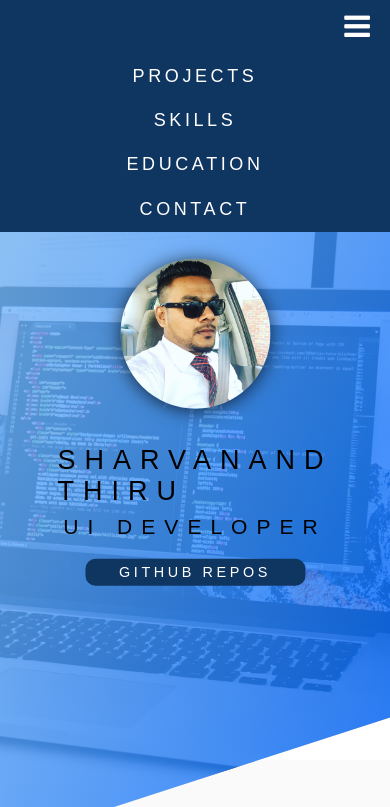
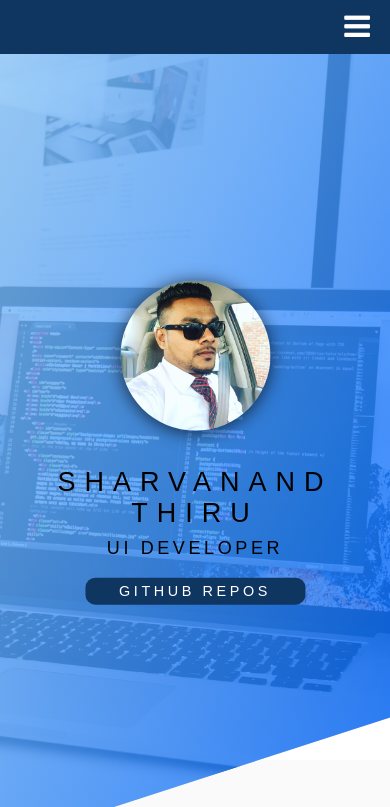
Before and after one commit to Sharvanand/sharvanand-portfolio, a plain HTML site: page index.html in a window 390 px wide. Shown: the top 807 px of the page. Drawn offline with nearby package versions, Linux system fonts and the light colour scheme.

Commit message:
Second Commit

```diff
--- a/css/style.css
+++ b/css/style.css
@@ -95,12 +95,13 @@ html {
   color: var(--color-black);
   margin-bottom: 3%;
 }
-.name-box h3 {
+.show-developer li {
   font-weight: 400;
   text-transform: uppercase;
-  letter-spacing: 0.5rem;
+  letter-spacing: 0.2rem;
   color: var(--color-black);
   text-align: center;
+  list-style: none;
 }
 .github-links {
   display: flex;
@@ -394,7 +395,12 @@ textarea {
     flex-direction: column;
     justify-content: flex-start;
     width: 100%;
-    position: relative;
+  }
+  .name-box img {
+    margin-top: 15%;
+  }
+  .name-box h2 {
+    text-align: center;
   }
   .brand h3 {
     display: block;
@@ -477,12 +483,13 @@ textarea {
     width: 100%;
   }
   .skills {
-    height: 100vh;
-    padding-top: 25%;
+    height: 100%;
+    padding: 15% 0 10% 0;
     margin-top: 25%;
   }
   .skills-box {
     padding-top: 10%;
+    padding-bottom: 3%;
   }
   .about-me {
     display: none;
@@ -504,7 +511,7 @@ textarea {
   .contact {
   }
   .form-box {
-    width: 90%;
+    width: 95%;
     padding: 0 3% 10%;
   }
   .footer {
--- a/index.html
+++ b/index.html
@@ -16,7 +16,7 @@
 
     <title>Sharvanand</title>
   </head>
-  <body>
+  <body onload="devLoad()">
     <header class="header">
       <div class="toggle">
         <i class="fa fa-bars menu" aria-hidden="true"></i>
@@ -43,7 +43,9 @@
       <div class="name-box">
         <img src="./images/shaggy.jpg" alt="" />
         <h2 class="box-developer">Sharvanand Thiru</h2>
-        <h3 class="box-developer">UI developer</h3>
+        <ul class="show-developer">
+          <li>UI Developer</li>
+        </ul>
         <div class="github-links">
           <a href="https://github.com/Sharvanand" target="_blank"
             >Github Repos</a
--- a/js/main.js
+++ b/js/main.js
@@ -1,3 +1,9 @@
 $(document).ready(function() {
-  $(".menu").click(function() {});
+  $(".nav-toggle").hide();
+  $(".menu").click(function() {
+    $(".nav-toggle").toggle();
+  });
+
+  function devLoad() {}
+  devLoad();
 });
```
